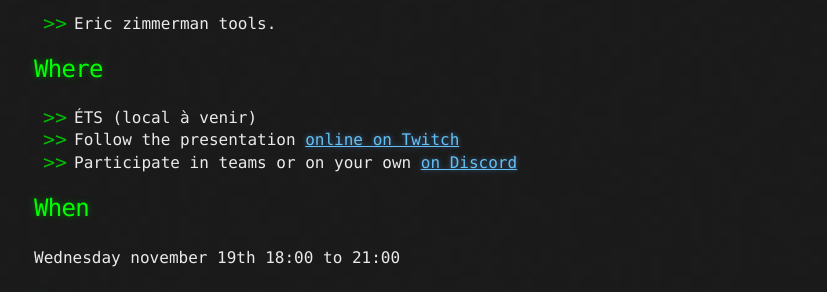
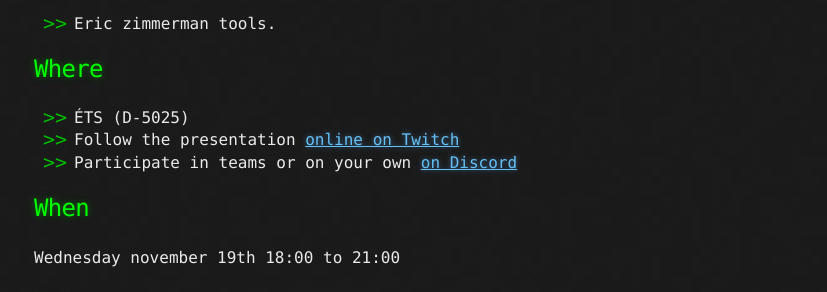
Before and after one commit to montrehack/montrehack.github.com, a Jekyll site: the page built from _posts/2025-11-19-hackfest-apt-514.md, in a window 1280 px wide and 1400 px high, scrolled down 1399 px. Shown: the part 152-444 px from the top of the window, without its empty margins (222-1049 px from the left). Built offline with Jekyll 4.4.1, drawn with Linux system fonts in a browser that asks for light colours; some of the changed text lies outside the part shown.

Commit message:
add local

```diff
--- a/_posts/2025-11-19-hackfest-apt-514.md
+++ b/_posts/2025-11-19-hackfest-apt-514.md
@@ -28,7 +28,7 @@ presented_by_fr: Défi présenté par [Ahmed Houssem Boualem (Houssem0x1)](https
 presented_by_en: Presented by [Ahmed Houssem Boualem (Houssem0x1)](https://www.linkedin.com/in/ahmed-houssem-boualem-a07767305)
 featured_img: /images/202511.png
 featured_img_alt: Orange cones assembled together typing on a laptop. Caption says "APT514".
-location: ÉTS (local à venir)
+location: ÉTS (D-5025)
 ---
 
 # Next edition: {{ page.date_en }}
```
